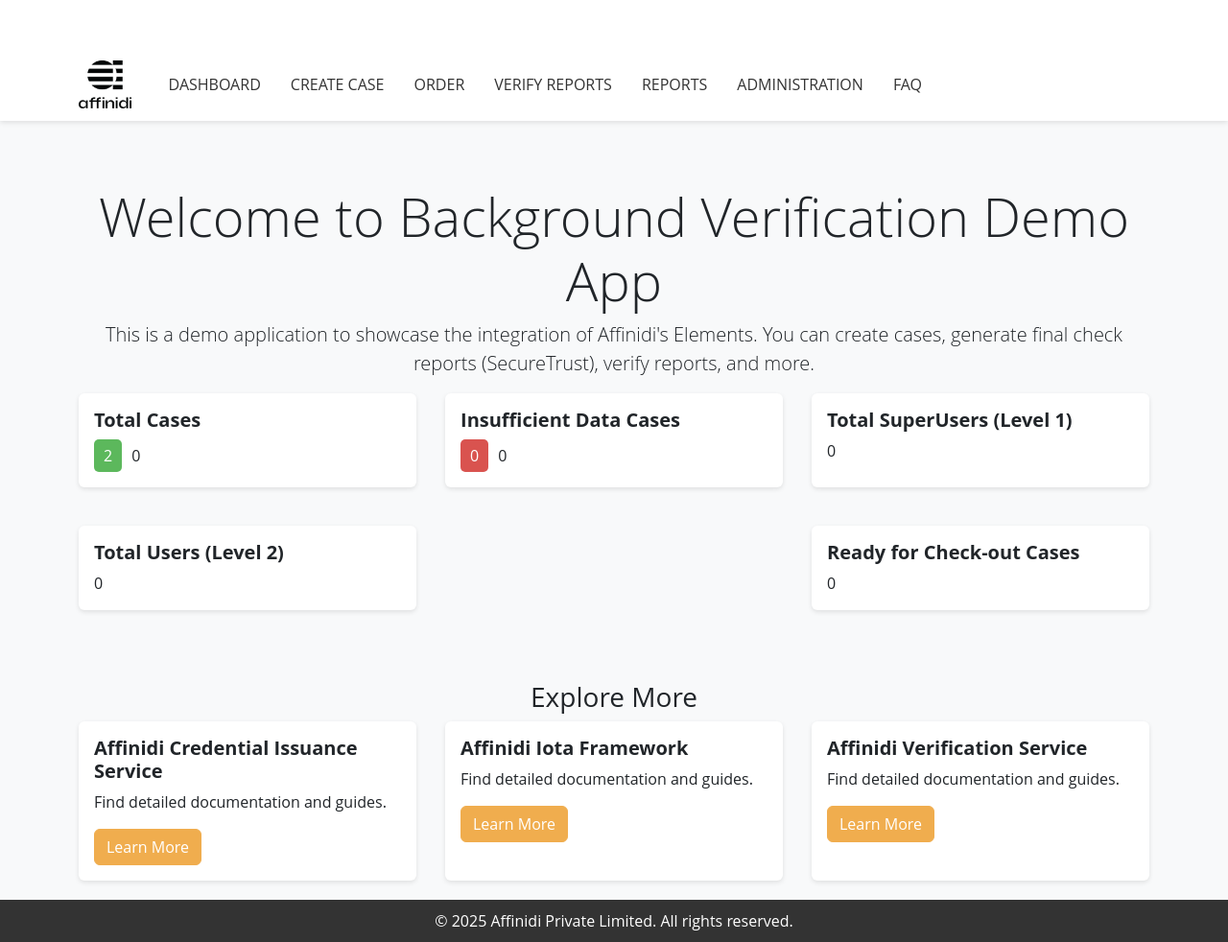
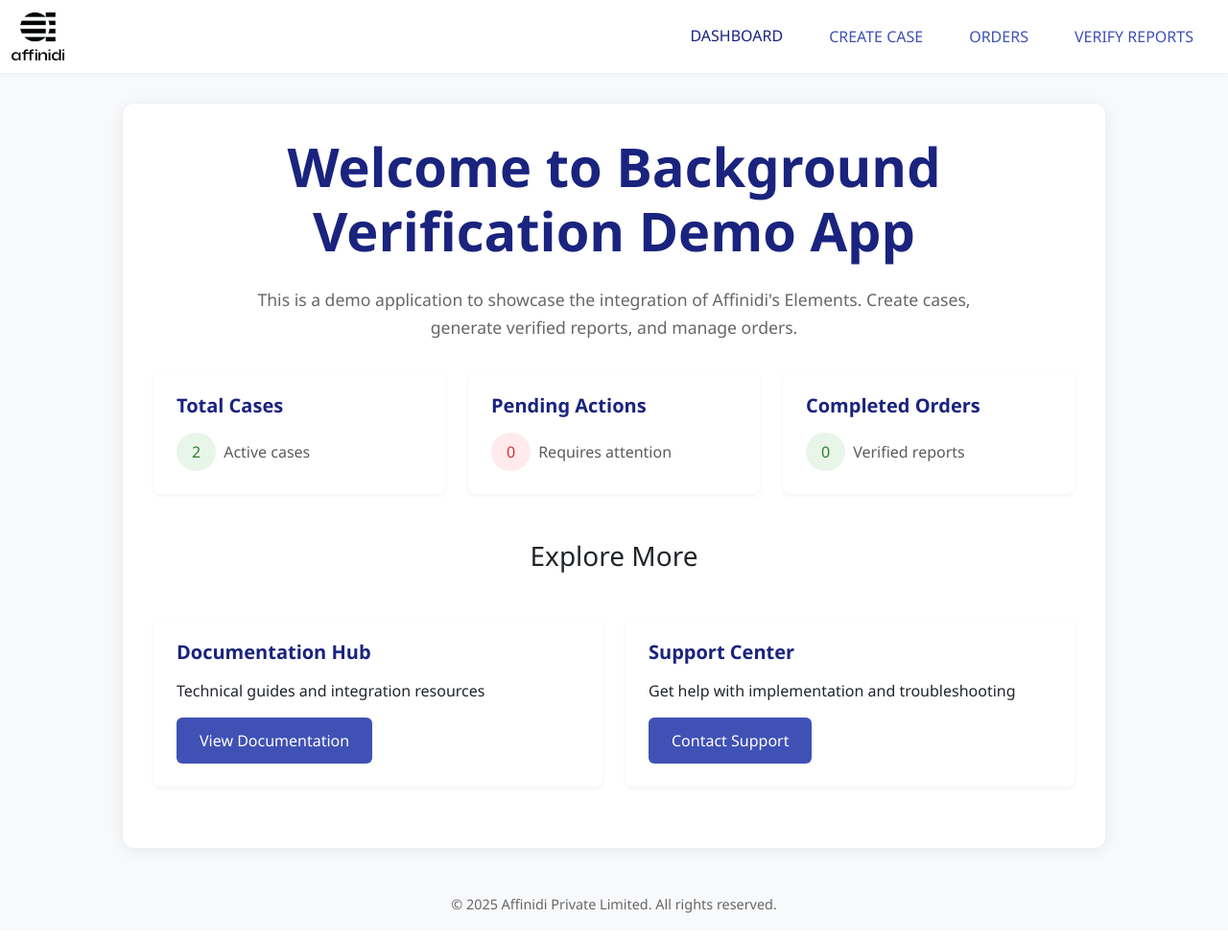
Before and after one commit to Grajesh-Chandra/python-demo, a Python web app: template app/templates/index.html in a window 1280 px wide. Shown: the whole page at 96% size. After the commit the page ends 952 px from the top, so only its background shows below. Run offline with Jinja, Linux system fonts and the light colour scheme; the template is opened without the code that fills it, so the values that code supplies are empty.

Commit message:
updated Index page with New UI

```diff
--- a/app/templates/header.html
+++ /dev/null
@@ -1,49 +0,0 @@
-<header>
-  <nav class="navbar navbar-expand-lg">
-    <div class="container">
-      <a class="navbar-brand" href="https://www.affinidi.com">
-        <img
-          src="{{ url_for('static', filename='images/logo.png') }}"
-          alt="Logo"
-          style="max-height: 50px"
-        />
-      </a>
-      <button
-        class="navbar-toggler"
-        type="button"
-        data-bs-toggle="collapse"
-        data-bs-target="#navbarNav"
-        aria-controls="navbarNav"
-        aria-expanded="false"
-        aria-label="Toggle navigation"
-      >
-        <span class="navbar-toggler-icon"></span>
-      </button>
-      <div class="collapse navbar-collapse" id="navbarNav">
-        <ul class="navbar-nav">
-          <li class="nav-item">
-            <a class="nav-link" href="/">DASHBOARD</a>
-          </li>
-          <li class="nav-item">
-            <a class="nav-link" href="/create-case">CREATE CASE</a>
-          </li>
-          <li class="nav-item">
-            <a class="nav-link" href="/orders">ORDER</a>
-          </li>
-          <li class="nav-item">
-            <a class="nav-link" href="/verify">VERIFY REPORTS</a>
-          </li>
-          <li class="nav-item">
-            <a class="nav-link" href="#">REPORTS</a>
-          </li>
-          <li class="nav-item">
-            <a class="nav-link" href="#">ADMINISTRATION</a>
-          </li>
-          <li class="nav-item">
-            <a class="nav-link" href="#">FAQ</a>
-          </li>
-        </ul>
-      </div>
-    </div>
-  </nav>
-</header>
--- a/app/templates/index.html
+++ b/app/templates/index.html
@@ -10,126 +10,177 @@
     />
     <style>
       body {
-        background-color: #f8f9fa;
-        font-family: "Open Sans", sans-serif;
+        background-color: #f8f9fb;
+        font-family: "Segoe UI", system-ui, sans-serif;
+        min-height: 100vh;
         display: flex;
         flex-direction: column;
-        min-height: 100vh;
       }
 
-      .container {
-        margin-top: 50px;
-        flex: 1;
+      .validation-container {
+        width: 80vw;
+        max-width: 1200px;
+        min-width: 400px;
+        margin: 2rem auto;
+        padding: 2rem;
+        background: white;
+        border-radius: 12px;
+        box-shadow: 0 2px 16px rgba(0, 0, 0, 0.08);
       }
 
-      /* Navigation Bar */
-      .navbar {
-        background-color: #fff; /* White navbar */
-        box-shadow: 0 2px 5px rgba(0, 0, 0, 0.1); /* Subtle shadow */
+      @media (max-width: 768px) {
+        .validation-container {
+          width: 95vw;
+          min-width: unset;
+          padding: 1.5rem;
+        }
       }
 
-      .navbar-brand img {
-        max-height: 30px; /* Adjust logo height */
+      .navbar {
+        background-color: #fff;
+        box-shadow: 0 2px 5px rgba(0, 0, 0, 0.05);
       }
 
       .navbar-nav .nav-link {
-        color: #333; /* Dark gray text */
-        font-weight: 500; /* Slightly bolder */
-        margin-left: 15px; /* Spacing between nav items */
-        transition: color 0.3s ease; /* Smooth transition for color change */
+        color: #3f51b5;
+        font-weight: 500;
+        margin: 0 1rem;
+        transition: all 0.2s ease;
       }
 
-      .navbar-nav .nav-link:hover {
-        color: #007bff; /* Blue on hover */
+      .navbar-nav .nav-link:hover,
+      .navbar-nav .nav-link.active {
+        color: #1a237e;
+        transform: translateY(-1px);
       }
 
-      /* Cards */
+      .card-container {
+        display: grid;
+        grid-template-columns: repeat(auto-fit, minmax(280px, 1fr));
+        gap: 1.5rem;
+        margin: 2rem 0;
+      }
+
       .card {
         border: none;
-        box-shadow: 0 2px 5px rgba(0, 0, 0, 0.1);
-        margin-bottom: 20px; /* Space between cards */
+        border-radius: 8px;
+        box-shadow: 0 2px 5px rgba(0, 0, 0, 0.05);
+        transition: transform 0.2s ease;
+      }
+
+      .card:hover {
+        transform: translateY(-3px);
       }
 
       .card-title {
-        font-weight: bold;
+        color: #1a237e;
+        font-weight: 600;
+        margin-bottom: 1rem;
       }
 
-      .card-body .btn {
-        background-color: #f0ad4e;
-        border-color: #f0ad4e;
+      .card-body {
+        padding: 1.5rem;
       }
 
-      /* Green and Red Status Indicators */
+      .status-badge {
+        padding: 0.5rem 1rem;
+        border-radius: 20px;
+        font-weight: 500;
+      }
+
       .status-green {
-        background-color: #5cb85c;
-        color: white;
-        padding: 5px 10px;
-        border-radius: 5px;
-        margin-right: 10px;
+        background-color: #e8f5e9;
+        color: #2e7d32;
       }
 
       .status-red {
-        background-color: #d9534f;
-        color: white;
-        padding: 5px 10px;
-        border-radius: 5px;
-        margin-right: 10px;
+        background-color: #ffebee;
+        color: #d32f2f;
       }
 
-      /* Dropdown Styling */
-      .dropdown-menu {
+      .btn-primary {
+        background-color: #3f51b5;
         border: none;
-        box-shadow: 0 2px 5px rgba(0, 0, 0, 0.15);
+        padding: 0.75rem 1.5rem;
+        border-radius: 6px;
+        transition: all 0.2s ease;
       }
 
-      .dropdown-item {
-        padding: 10px 15px;
+      .btn-primary:hover {
+        background-color: #303f9f;
+        transform: translateY(-1px);
+      }
+
+      h1.display-4 {
+        color: #1a237e;
+        font-weight: 600;
+        margin-bottom: 1.5rem;
+      }
+
+      .lead {
+        color: #666;
+        font-size: 1.1rem;
+        line-height: 1.6;
+        max-width: 800px;
+        margin: 0 auto 2rem auto;
       }
 
       footer {
-        background-color: #333;
-        color: #fff;
+        background-color: #f8f9fb;
+        color: #666;
         text-align: center;
-        padding: 10px 0;
+        padding: 1rem;
         margin-top: auto;
-      }
-
-      /* Example Card Styling (You'll customize this) */
-      .card-container {
-        display: flex;
-        flex-wrap: wrap;
-        gap: 20px; /* Space between cards */
-        justify-content: space-between; /* Distribute cards evenly */
-      }
-
-      .card {
-        width: calc(33.33% - 20px); /* Adjust width as needed */
-      }
-
-      @media (max-width: 992px) {
-        .card {
-          width: calc(50% - 20px); /* Two cards per row on medium screens */
-        }
-      }
-
-      @media (max-width: 768px) {
-        .card {
-          width: 100%; /* One card per row on small screens */
-        }
+        font-size: 0.9rem;
       }
     </style>
   </head>
 
   <body>
-    {% include 'header.html' %}
+    <header>
+      <nav class="navbar navbar-expand-lg">
+        <div class="container-fluid">
+          <a class="navbar-brand" href="https://www.affinidi.com">
+            <img
+              src="{{ url_for('static', filename='images/logo.png') }}"
+              alt="Logo"
+              style="max-height: 50px"
+            />
+          </a>
+          <button
+            class="navbar-toggler"
+            type="button"
+            data-bs-toggle="collapse"
+            data-bs-target="#navbarNav"
+          >
+            <span class="navbar-toggler-icon"></span>
+          </button>
+          <div class="collapse navbar-collapse" id="navbarNav">
+            <ul class="navbar-nav ms-auto">
+              <li class="nav-item">
+                <a class="nav-link active" href="/">DASHBOARD</a>
+              </li>
+              <li class="nav-item">
+                <a class="nav-link" href="/create-case">CREATE CASE</a>
+              </li>
+              <li class="nav-item">
+                <a class="nav-link" href="/orders">ORDERS</a>
+              </li>
+              <li class="nav-item">
+                <a class="nav-link" href="/verify">VERIFY REPORTS</a>
+              </li>
+            </ul>
+          </div>
+        </div>
+      </nav>
+    </header>
 
-    <div class="container">
-      <div class="text-center my-3">
+    <div class="validation-container">
+      <div class="text-center">
         <h1 class="display-4">Welcome to Background Verification Demo App</h1>
         <p class="lead">
           This is a demo application to showcase the integration of Affinidi's
-          Elements. You can create cases, generate final check reports
-          (SecureTrust), verify reports, and more.
+          Elements. Create cases, generate verified reports, and manage orders.
         </p>
       </div>
 
@@ -137,88 +188,71 @@
         <div class="card">
           <div class="card-body">
             <h5 class="card-title">Total Cases</h5>
-            <div class="d-flex align-items-center">
-              <span class="status-green" id="total-cases">2</span>
-              <span id="total-cases-secondary">0</span>
+            <div class="d-flex align-items-center gap-2">
+              <span class="status-badge status-green">2</span>
+              <span class="text-muted">Active cases</span>
             </div>
           </div>
         </div>
 
         <div class="card">
           <div class="card-body">
-            <h5 class="card-title">Insufficient Data Cases</h5>
-            <div class="d-flex align-items-center">
-              <span class="status-red">0</span>
-              <span>0</span>
+            <h5 class="card-title">Pending Actions</h5>
+            <div class="d-flex align-items-center gap-2">
+              <span class="status-badge status-red">0</span>
+              <span class="text-muted">Requires attention</span>
             </div>
           </div>
         </div>
 
         <div class="card">
           <div class="card-body">
-            <h5 class="card-title">Total SuperUsers (Level 1)</h5>
-            <span>0</span>
+            <h5 class="card-title">Completed Orders</h5>
+            <div class="d-flex align-items-center gap-2">
+              <span class="status-badge status-green">0</span>
+              <span class="text-muted">Verified reports</span>
+            </div>
+          </div>
+        </div>
+      </div>
+
+      <div class="text-center my-5">
+        <h3>Explore More</h3>
+      </div>
+
+      <div class="card-container">
+        <div class="card">
+          <div class="card-body">
+            <h5 class="card-title">Documentation Hub</h5>
+            <p class="card-text">Technical guides and integration resources</p>
+            <a
+              href="https://docs.affinidi.com/"
+              class="btn btn-primary"
+              target="_blank"
+            >
+              View Documentation
+            </a>
           </div>
         </div>
 
         <div class="card">
           <div class="card-body">
-            <h5 class="card-title">Total Users (Level 2)</h5>
-            <span>0</span>
-          </div>
-        </div>
-
-        <div class="card">
-          <div class="card-body">
-            <h5 class="card-title">Ready for Check-out Cases</h5>
-            <span>0</span>
+            <h5 class="card-title">Support Center</h5>
+            <p class="card-text">
+              Get help with implementation and troubleshooting
+            </p>
+            <a
+              href="https://support.affinidi.com/"
+              class="btn btn-primary"
+              target="_blank"
+            >
+              Contact Support
+            </a>
           </div>
         </div>
       </div>
     </div>
-    <div class="container">
-      <div class="text-center my-1">
-        <h3 class="display-8">Explore More</h3>
-      </div>
 
-      <div class="card-container">
-        <div class="card">
-          <div class="card-body">
-            <h5 class="card-title">Affinidi Credential Issuance Service</h5>
-            <p class="card-text">Find detailed documentation and guides.</p>
-            <a
-              href="https://docs.affinidi.com/docs/affinidi-elements/credential-issuance/"
-              class="btn btn-primary"
-              >Learn More</a
-            >
-          </div>
-        </div>
-
-        <div class="card">
-          <div class="card-body">
-            <h5 class="card-title">Affinidi Iota Framework</h5>
-            <p class="card-text">Find detailed documentation and guides.</p>
-            <a
-              href="https://docs.affinidi.com/frameworks/iota-framework/"
-              class="btn btn-primary"
-              >Learn More</a
-            >
-          </div>
-        </div>
-
-        <div class="card">
-          <div class="card-body">
-            <h5 class="card-title">Affinidi Verification Service</h5>
-            <p class="card-text">Find detailed documentation and guides.</p>
-            <a
-              href="https://docs.affinidi.com/docs/affinidi-elements/credential-verification/"
-              class="btn btn-primary"
-              >Learn More</a
-            >
-          </div>
-        </div>
-      </div>
-    </div>
     <footer>&copy; 2025 Affinidi Private Limited. All rights reserved.</footer>
 
     <script src="https://cdn.jsdelivr.net/npm/bootstrap@5.3.2/dist/js/bootstrap.bundle.min.js"></script>
```
Also changed, not shown: app/templates/verify.html (+0 -24 lines).
